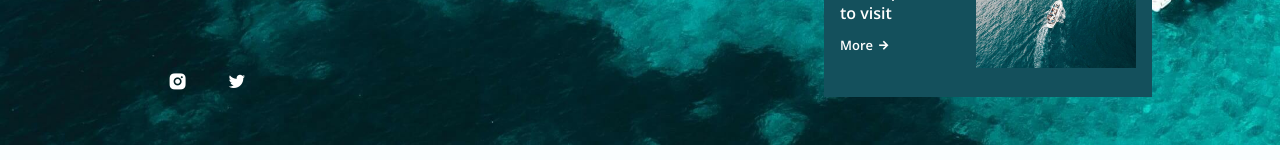
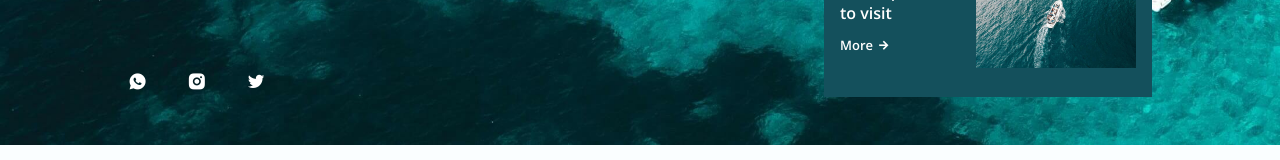
Before and after one commit to indrnoken/LosT, a website: page travel/index.html in a window 1280 px wide. Shown: the part 495-655 px from the top of the page. Drawn offline with nearby package versions, Linux system fonts and the light colour scheme.

Commit message:
logo whatsapp

```diff
--- a/travel/index.html
+++ b/travel/index.html
@@ -68,7 +68,7 @@
 
                     <div class="home__social">
                         <a href="https://wa.me/082239898474" target="_blank" class="home__social-link">
-                            <i class="ri-whatsapp-box-fill"></i>
+                            <i class="ri-whatsapp-fill"></i>
                         </a>
                         <a href="https://www.instagram.com/" target="_blank" class="home__social-link">
                             <i class="ri-instagram-fill"></i>
```
